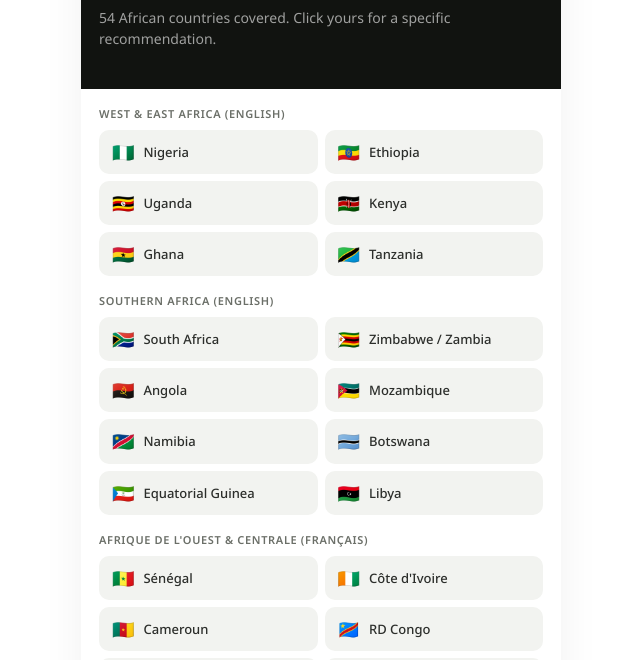
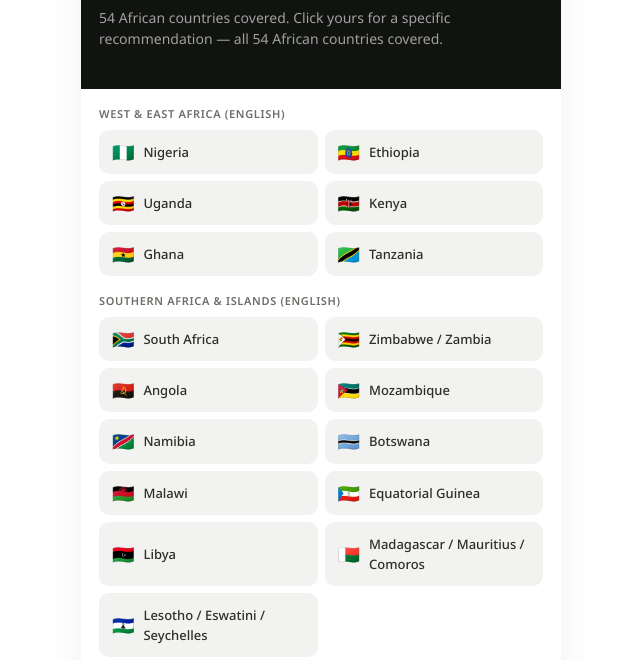
Before and after one commit to neutralnode/aka, a plain HTML site: page all-countries/index.html in a window 1280 px wide. Shown: the part 140-800 px from the top of the page, without its empty margins (319-959 px from the left). Drawn offline with Linux system fonts and the light colour scheme.

Commit message:
Update all-countries and tous-les-pays — all 54 African countries listed and linked

```diff
--- a/all-countries/index.html
+++ b/all-countries/index.html
@@ -44,7 +44,7 @@ html{font-size:16px}body{font-family:'Noto Sans',sans-serif;font-size:15px;color
 <nav class="nav"><a href="/" class="logo">VPN<span>Africa</span></a><a href="/" class="nav-back">← Home</a></nav>
 <header class="hero">
   <h1>All countries —<br><em>find yours.</em></h1>
-  <p class="hero-sub">54 African countries covered. Click yours for a specific recommendation.</p>
+  <p class="hero-sub">54 African countries covered. Click yours for a specific recommendation — all 54 African countries covered.</p>
 </header>
 
 <div class="zone-label">West & East Africa (English)</div>
@@ -57,7 +57,7 @@ html{font-size:16px}body{font-family:'Noto Sans',sans-serif;font-size:15px;color
   <a href="/vpn-tanzania/" class="c-btn"><span class="flag">🇹🇿</span>Tanzania</a>
 </div>
 
-<div class="zone-label">Southern Africa (English)</div>
+<div class="zone-label">Southern Africa &amp; Islands (English)</div>
 <div class="country-list">
   <a href="/vpn-south-africa/" class="c-btn"><span class="flag">🇿🇦</span>South Africa</a>
   <a href="/vpn-zimbabwe-zambia/" class="c-btn"><span class="flag">🇿🇼</span>Zimbabwe / Zambia</a>
@@ -65,8 +65,11 @@ html{font-size:16px}body{font-family:'Noto Sans',sans-serif;font-size:15px;color
   <a href="/vpn-mozambique/" class="c-btn"><span class="flag">🇲🇿</span>Mozambique</a>
   <a href="/vpn-namibia/" class="c-btn"><span class="flag">🇳🇦</span>Namibia</a>
   <a href="/vpn-botswana/" class="c-btn"><span class="flag">🇧🇼</span>Botswana</a>
+  <a href="/vpn-malawi/" class="c-btn"><span class="flag">🇲🇼</span>Malawi</a>
   <a href="/vpn-equatorial-guinea/" class="c-btn"><span class="flag">🇬🇶</span>Equatorial Guinea</a>
   <a href="/vpn-libya/" class="c-btn"><span class="flag">🇱🇾</span>Libya</a>
+  <a href="/vpn-madagascar-mauritius/" class="c-btn"><span class="flag">🇲🇬</span>Madagascar / Mauritius / Comoros</a>
+  <a href="/vpn-lesotho-eswatini-seychelles/" class="c-btn"><span class="flag">🇱🇸</span>Lesotho / Eswatini / Seychelles</a>
 </div>
 
 <div class="zone-label">Afrique de l'Ouest & Centrale (Français)</div>
```
Also changed, not shown: fr/tous-les-pays/index.html (+1 -1 lines).
